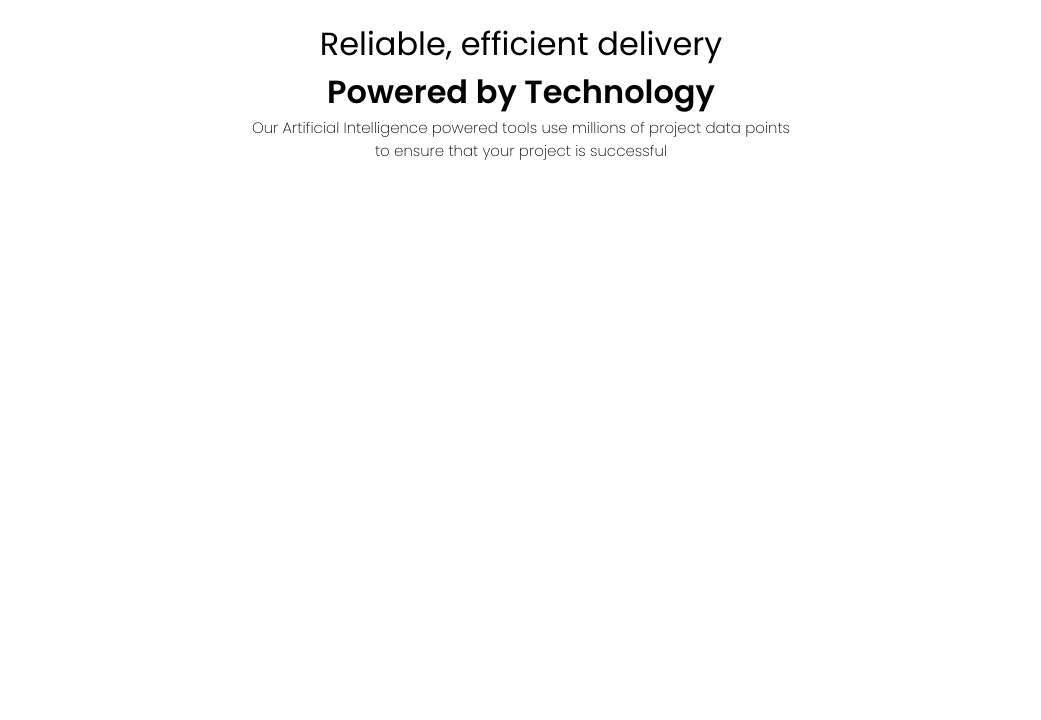
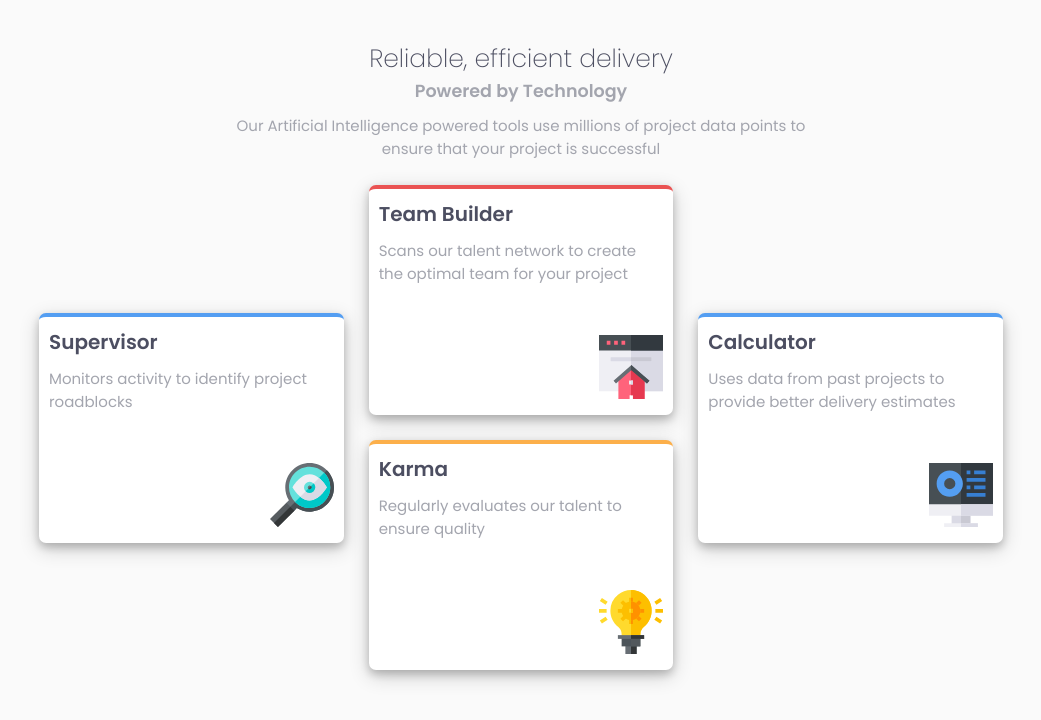
Before and after one commit to farukwebcode21/four-card-feature-section-master, a plain HTML site: page index.html in a window 1280 px wide. Shown: the whole page, without its empty margins (119-1160 px from the left). Drawn offline with Linux system fonts and the light colour scheme.

Commit message:
four-card-feature-section-complete

```diff
--- a/index.html
+++ b/index.html
@@ -23,26 +23,51 @@
   </head>
   <body>
     <div class="container">
-      <h1 id="heading-font">Reliable, efficient delivery</h1>
-      <h1>Powered by Technology</h1>
-      <p>
-        Our Artificial Intelligence powered tools use millions of project data
-        points<br />
-        to ensure that your project is successful
-      </p>
+      <header>
+        <h2>Reliable, efficient delivery</h2>
+        <h3>Powered by Technology</h3>
+        <p>
+          Our Artificial Intelligence powered tools use millions of project data
+          points to ensure that your project is successful
+        </p>
+      </header>
+      <section class="main-area">
+        <div class="box" id="box-1">
+          <div class="box-text">
+            <h5>Supervisor</h5>
+            <p>Monitors activity to identify project roadblocks</p>
+          </div>
+          <img src="./images/icon-supervisor.svg" alt="supervisor" />
+        </div>
+        <div class="middle-boxes-item">
+          <div class="box" id="box-2">
+            <div class="box-text">
+              <h5>Team Builder</h5>
+              <p>
+                Scans our talent network to create the optimal team for your
+                project
+              </p>
+            </div>
+            <img src="./images/icon-team-builder.svg" alt="teambuild" />
+          </div>
+          <div class="box" id="box-3">
+            <div class="box-text">
+              <h5>Karma</h5>
+              <p>Regularly evaluates our talent to ensure quality</p>
+            </div>
+            <img src="./images/icon-karma.svg" alt="" srcset="" />
+          </div>
+        </div>
+        <div class="box" id="box-4">
+          <div class="box-text">
+            <h5>Calculator</h5>
+            <p>
+              Uses data from past projects to provide better delivery estimates
+            </p>
+          </div>
+          <img src="./images/icon-calculator.svg" alt="calculator" />
+        </div>
+      </section>
     </div>
-
-    <!--
-  Supervisor
-  Monitors activity to identify project roadblocks
-
-  Team Builder
-  Scans our talent network to create the optimal team for your project
-
-  Karma
-  Regularly evaluates our talent to ensure quality
-
-  Calculator
-  Uses data from past projects to provide better delivery estimates -->
   </body>
 </html>
--- a/style.css
+++ b/style.css
@@ -18,18 +18,93 @@ body {
   font-family: "Poppins", sans-serif;
   width: 80%;
   margin: auto;
+  background-color: var(--very-light-gray);
+  color: var(--grayish-blue);
+  font-size: 15px;
 }
 .container {
+  max-width: 100vw;
+  margin: 30px auto;
+  padding: 10px 30px;
+}
+.container header {
   text-align: center;
-  margin-top: 20px;
 }
-#heading-font {
-  font-weight: 400;
+.container header h2 {
+  font-weight: 200;
+  font-size: 25px;
+  color: var(--ery-dark-blue);
 }
-.container h1 {
+.container head h3 {
   font-weight: 600;
+  font-size: 25px;
+  color: var(--ery-dark-blue);
 }
-.container p {
-  font-size: 15px;
-  font-weight: 200;
+.container header p {
+  max-width: 600px;
+  margin: 0 auto;
+  margin-top: 10px;
 }
+.main-area {
+  display: grid;
+  grid-template-columns: 1fr 1fr 1fr;
+  gap: 25px;
+  margin-top: 25px;
+}
+.box {
+  background-color: white;
+  border-radius: 7px;
+  padding: 10px;
+  text-align: right;
+  box-shadow: 0 4px 8px 0 rgba(0, 0, 0, 0.2), 0 6px 20px 0 rgba(0, 0, 0, 0.19);
+}
+.box-text {
+  text-align: left;
+  padding-bottom: 50px;
+}
+.box-text h5 {
+  font-size: 20px;
+  color: hsl(234, 12%, 34%);
+  margin-bottom: 10px;
+}
+.middle-boxes-item {
+  display: flex;
+  flex-direction: column;
+  gap: 25px;
+}
+#box-1 {
+  border-top: 4px solid var(--primary-blue);
+}
+#box-2 {
+  border-top: 4px solid var(--primary-red);
+}
+#box-3 {
+  border-top: 4px solid var(--primary-range);
+}
+
+#box-4 {
+  border-top: 4px solid var(--primary-blue);
+}
+#box-1,
+#box-4 {
+  align-self: center;
+}
+@media (max-width: 768px) {
+  .main-area {
+    grid-template-columns: 1fr;
+  }
+}
+@media (max-width: 425px) {
+  body {
+    font-size: 13px;
+  }
+  header h2 {
+    font-size: 15px;
+  }
+  header h3 {
+    font-size: 15px;
+  }
+  .box {
+    padding: 15px;
+  }
+}
```
